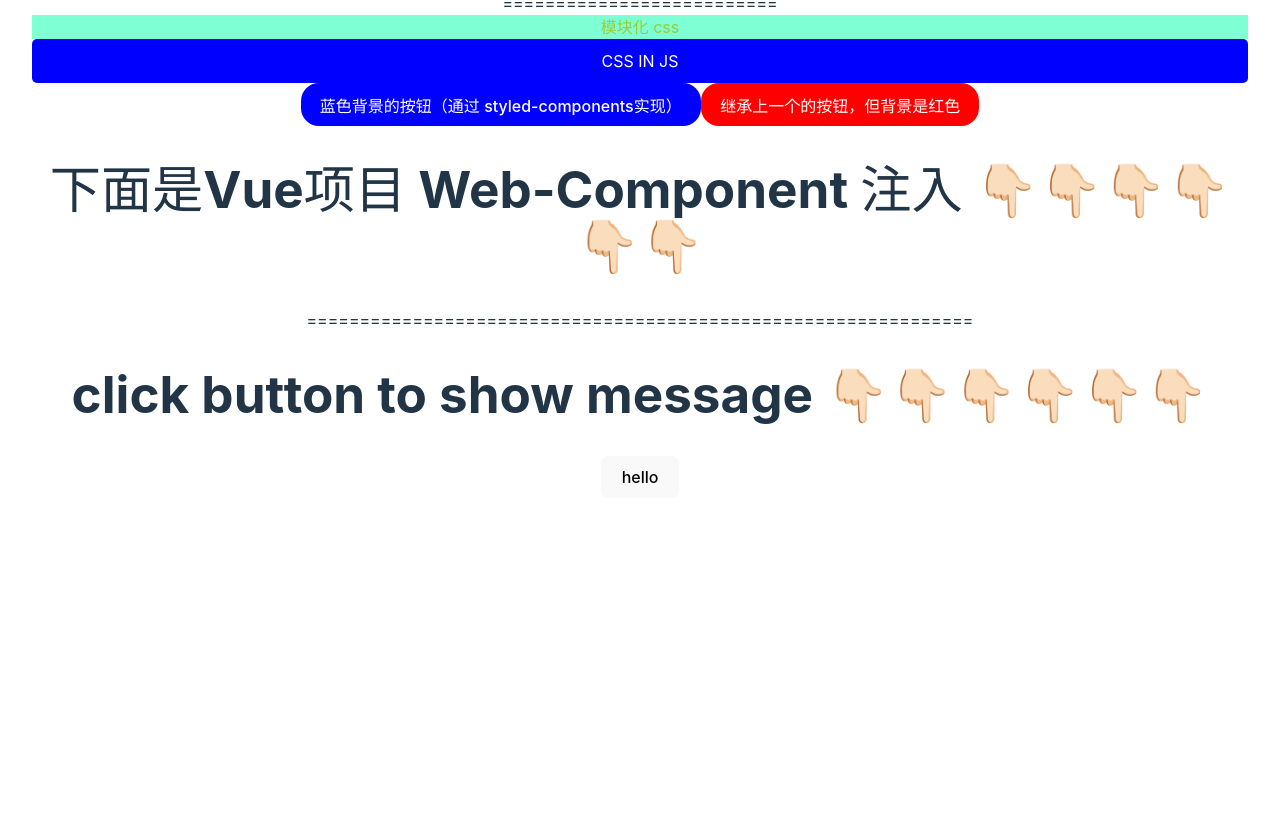
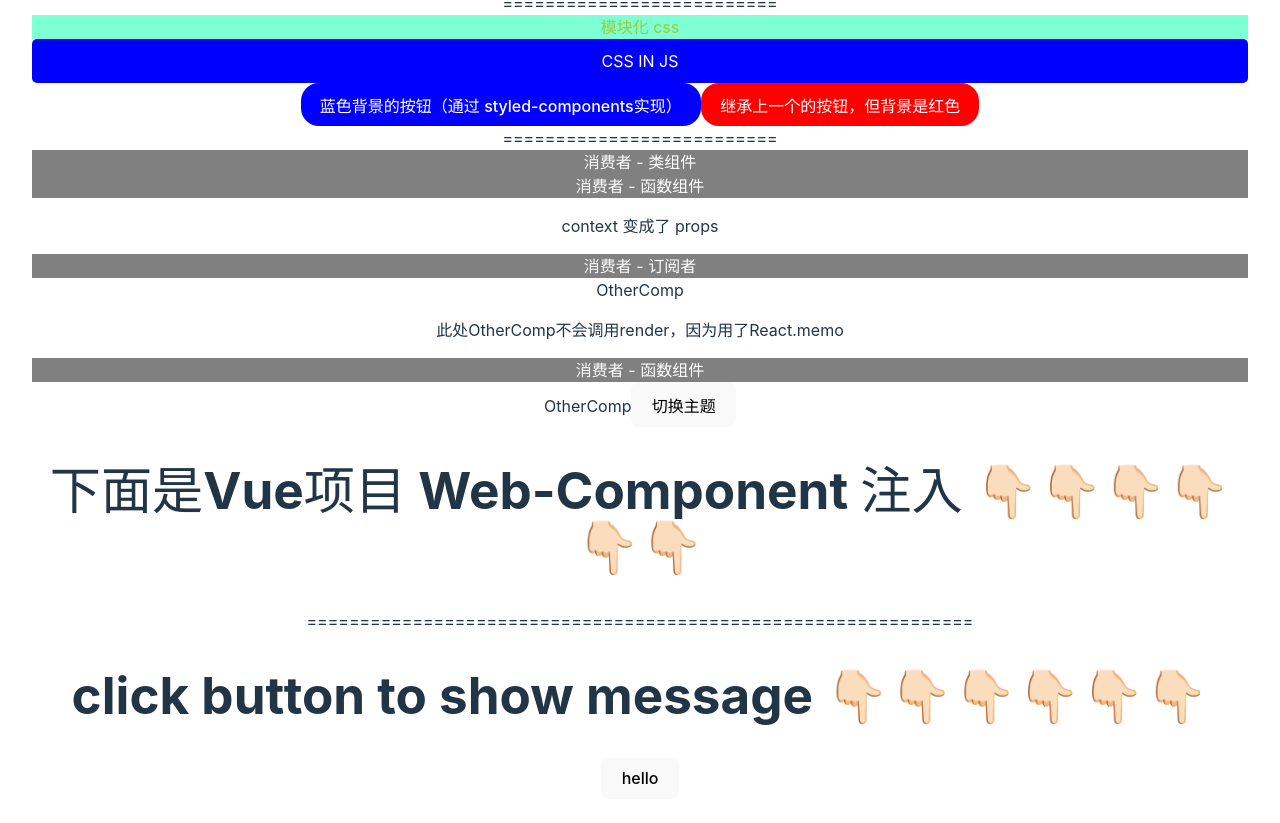
Before and after one commit to MashyG/mashy-monorepo, a React (Vite) app in the folder apps/react-project/: page / in a window 1280 px wide. Shown: the part 956-1779 px from the top of the page. Before the commit the page ends 1486 px from the top, so only its background shows below. Built offline with nearby package versions, Linux system fonts and the light colour scheme.

Commit message:
feat: add HOC and context

```diff
--- a/apps/react-project/src/App.tsx
+++ b/apps/react-project/src/App.tsx
@@ -9,6 +9,7 @@ import HelloworldComp from "./components/Helloworld";
 import Communication from "./components/Communication";
 import CommunicateByRef from "./components/CommunicateByRef";
 import CssModule from "./components/CssModule";
+import ContextComp from "./components/Context";
 
 function App() {
   return (
@@ -22,6 +23,8 @@ function App() {
         <CommunicateByRef />
         <div>==========================</div>
         <CssModule />
+        <div>==========================</div>
+        <ContextComp />
       </div>
       <div>
         <h1>下面是Vue项目 Web-Component 注入 👇🏻👇🏻👇🏻👇🏻👇🏻👇🏻</h1>
--- /dev/null
+++ b/apps/react-project/src/components/Context.jsx
@@ -0,0 +1,83 @@
+import React from "react";
+
+const ThemeContext = React.createContext(null);
+const ThemeProvider = ThemeContext.Provider; //提供者
+export default function ProviderDemo() {
+  const [contextValue, setContextValue] = React.useState({
+    color: "white",
+    background: "gray",
+  });
+  console.log("父组件更新了！！！！", contextValue);
+  return (
+    <div>
+      <ThemeProvider value={contextValue}>
+        <SonForClass />
+        <SonForFunc />
+        <SonForSubscriber />
+        <SonForMemo />
+      </ThemeProvider>
+      <button
+        onClick={() => setContextValue({ color: "#fff", background: "blue" })}
+      >
+        切换主题
+      </button>
+    </div>
+  );
+}
+
+// 类组件 - contextType 方式
+class ConsumerDemoForClass extends React.Component {
+  render() {
+    console.log("consumer ===> 类组件", this.context);
+    const { color, background } = this.context;
+    return <div style={{ color, background }}>消费者 - 类组件</div>;
+  }
+}
+ConsumerDemoForClass.contextType = ThemeContext;
+const SonForClass = React.memo(() => <ConsumerDemoForClass />);
+
+// 函数组件 - useContext 方式
+function ConsumerDemoForFunc() {
+  const contextValue = React.useContext(ThemeContext); /*  */
+  console.log("consumer ===> 函数组件", contextValue);
+  const { color, background } = contextValue;
+  return (
+    <>
+      <div style={{ color, background }}>消费者 - 函数组件</div>
+    </>
+  );
+}
+const SonForFunc = () => <ConsumerDemoForFunc />;
+
+// 订阅者之 Consumer 方式
+const ThemeConsumer = ThemeContext.Consumer; // 订阅消费者
+
+function ConsumerDemoForSubscriber(props) {
+  console.log("consumer ===> 订阅者", props);
+  const { color, background } = props;
+  return <div style={{ color, background }}>消费者 - 订阅者</div>;
+}
+const SonForSubscriber = () => (
+  <>
+    <p>context 变成了 props</p>
+    <ThemeConsumer>
+      {/* 将 context 内容转化成 props  */}
+      {(contextValue) => <ConsumerDemoForSubscriber {...contextValue} />}
+    </ThemeConsumer>
+    <OtherComp />
+  </>
+);
+
+const OtherComp = () => {
+  console.log("OtherComp!!!!!");
+  return <>OtherComp</>;
+};
+
+// 动态context
+const SonForMemo = React.memo(() => (
+  <>
+    <p>此处OtherComp不会调用render，因为用了React.memo</p>
+    <ConsumerDemoForFunc />
+    <OtherComp />
+  </>
+));
```
Also changed, not shown: 2 other files (tests, documents, lock files or other folders).
